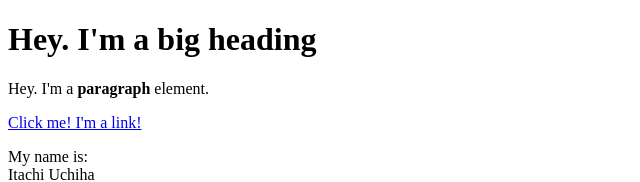
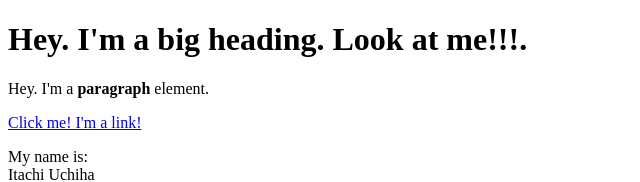
Before and after one commit to Zaeem100/cartoon-hero, a plain HTML site: page test.html in a window 1280 px wide. Shown: the top 182 px of the page, without its empty margins (0-640 px from the left). Drawn offline with Linux system fonts and the light colour scheme.

Commit message:
added !!!

```diff
--- a/test.html
+++ b/test.html
@@ -5,7 +5,7 @@
 	<title>Test page</title>
 </head>
 <body>
-	<h1>Hey. I'm a big heading</h1>
+	<h1>Hey. I'm a big heading. Look at me!!!.</h1>
 	<p>Hey. I'm a <b>paragraph</b> element.</p>
 	<a href="https://google.com" target="_blank" title="Lets go to Google">Click me! I'm a link!</a>
 	<p>My name is:<br>
```
